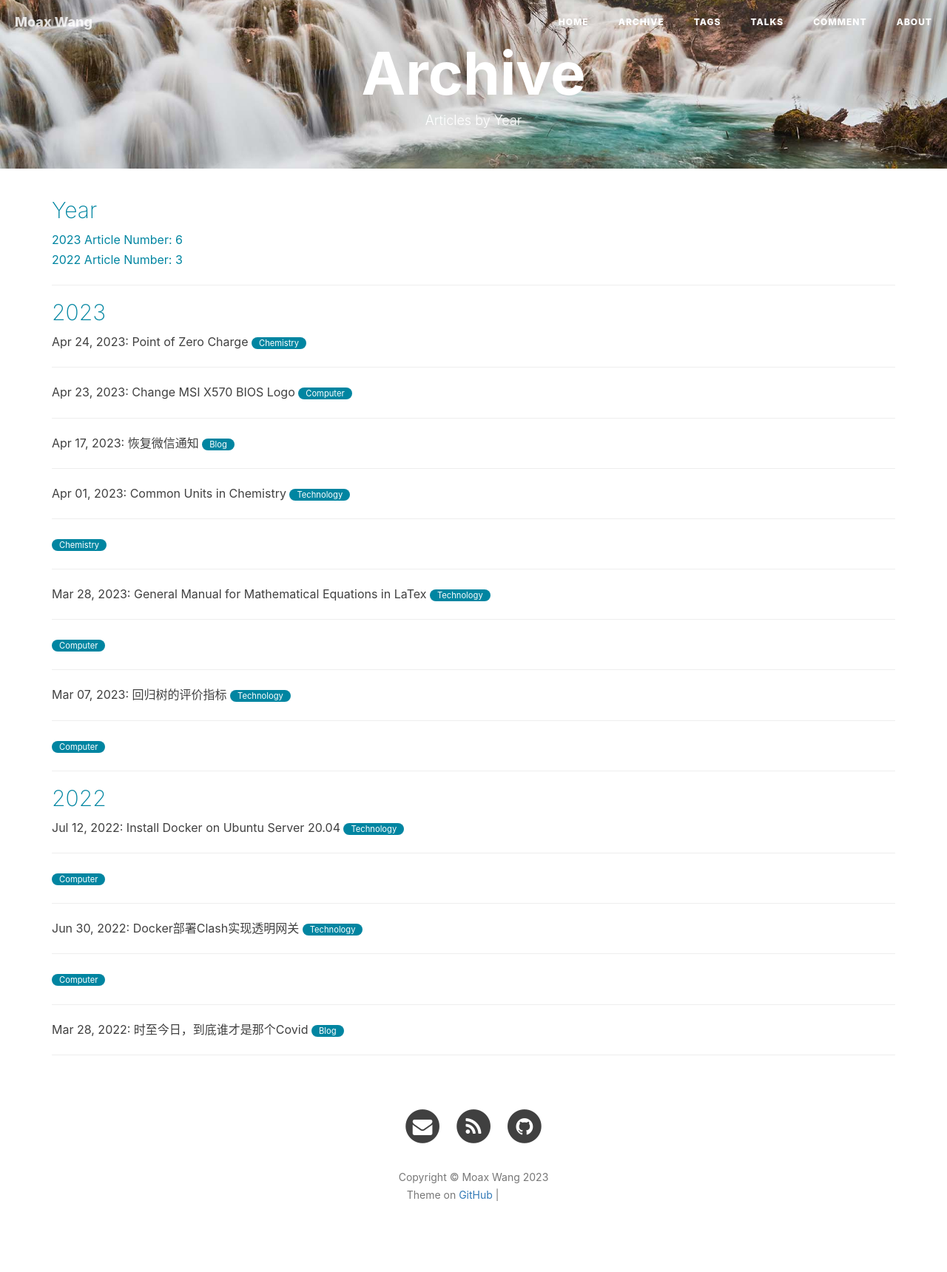
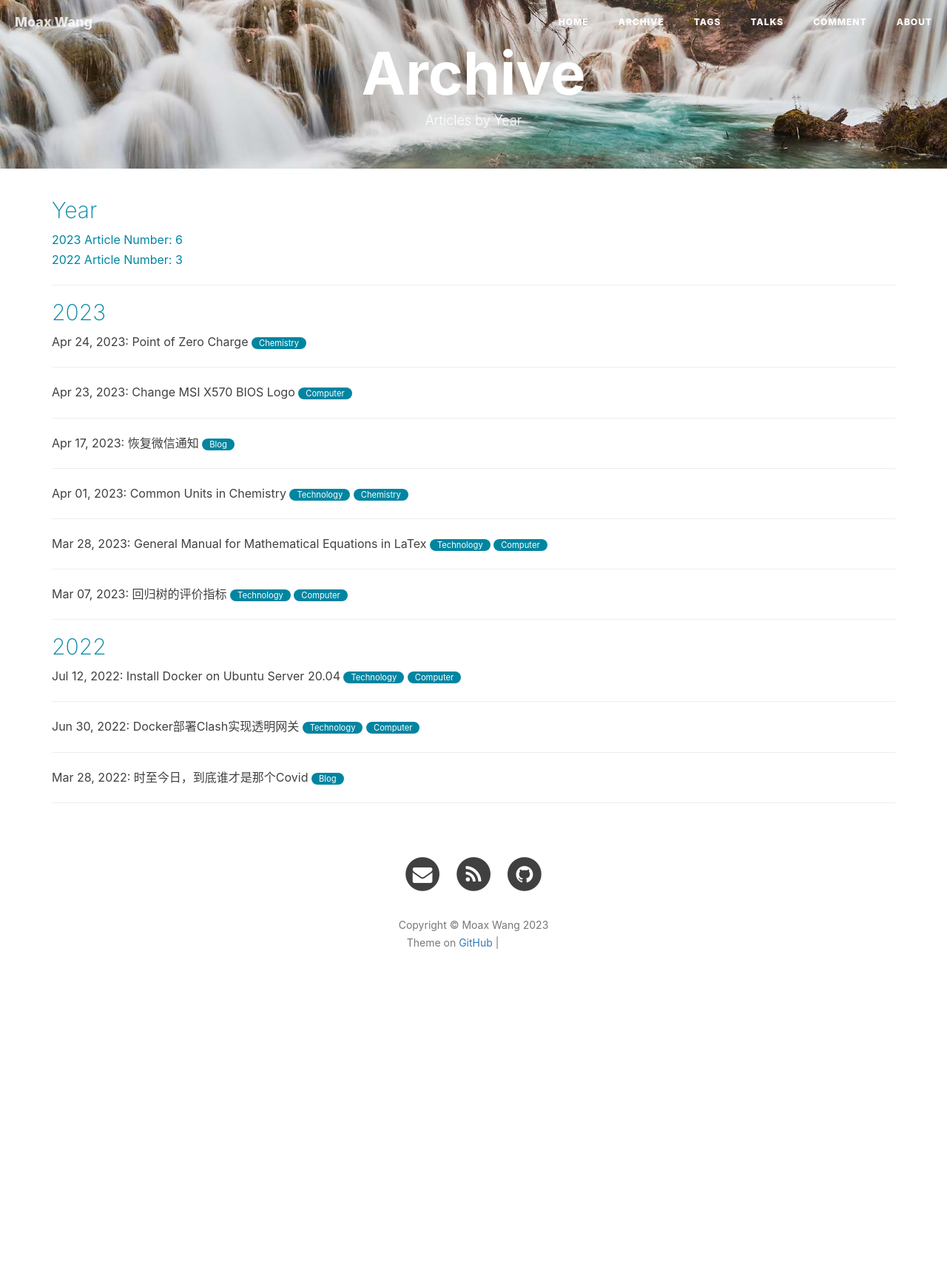
Before and after one commit to WinchellWang/winchellwang.github.io, a Jekyll site: the page built from 1archive.html, in a window 1280 px wide. Shown: the whole page at 74% size. Built offline with Jekyll 4.4.1, drawn with Linux system fonts in a browser that asks for light colours; nearby versions of some CDN libraries; comment, search, counter and statistics services are not loaded; after the commit the page ends 1379 px from its top, so only the background shows below that; grey boxes are pictures that could not be loaded.

Commit message:
Update 1archive.html

```diff
--- a/1archive.html
+++ b/1archive.html
@@ -81,9 +81,9 @@ permalink: /archive/
 		{% for tag in post.tags %}
 		<a class="archive_tag" href="{{ site.baseurl }}/tags/#{{ tag }}" title="{{ tag }}">
 			{{ tag }}
-		</a><hr>
+		</a>
 		{% endfor %}
-	</li>
+	</li><hr>
 </div>
 {% endfor %}
 </ul>
```
